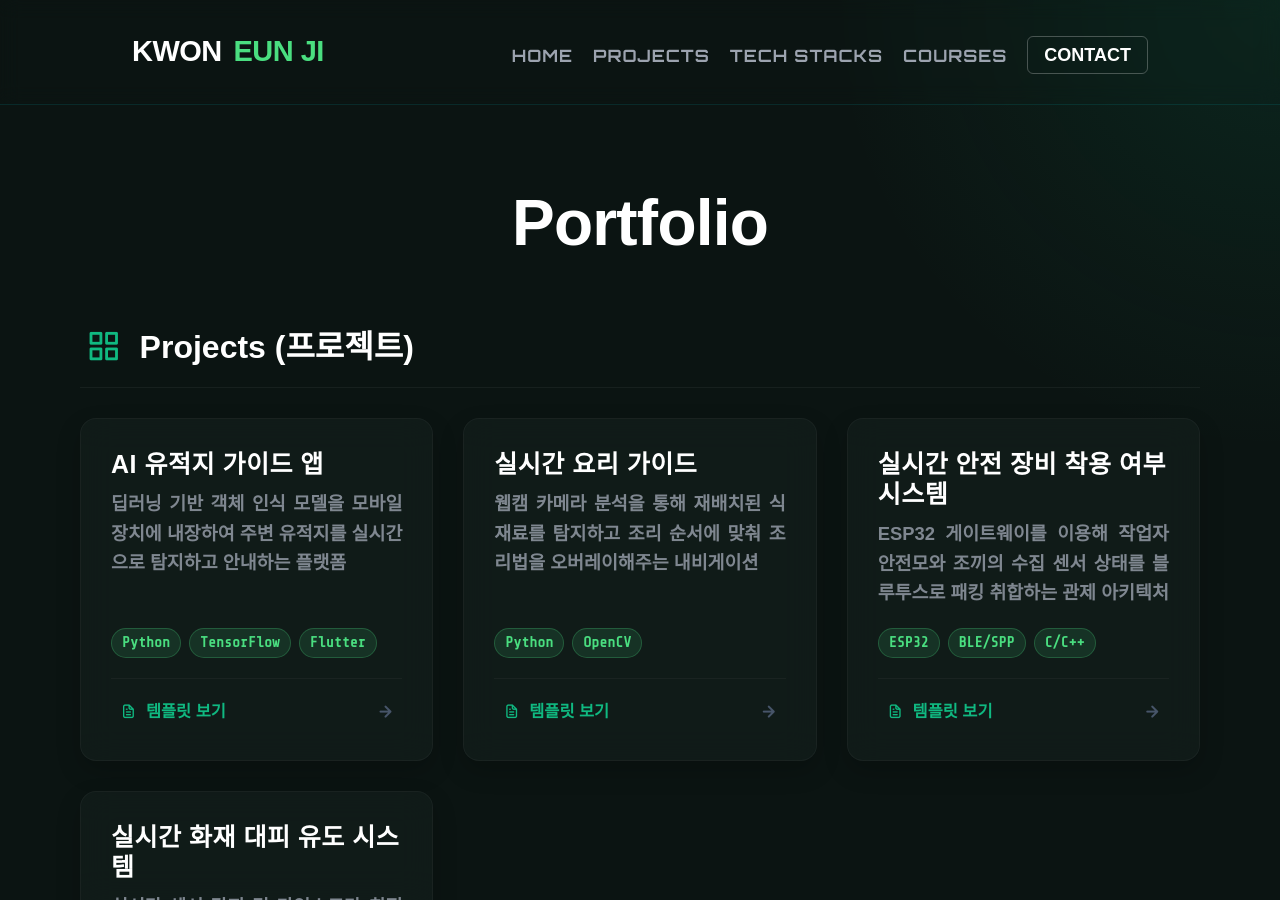
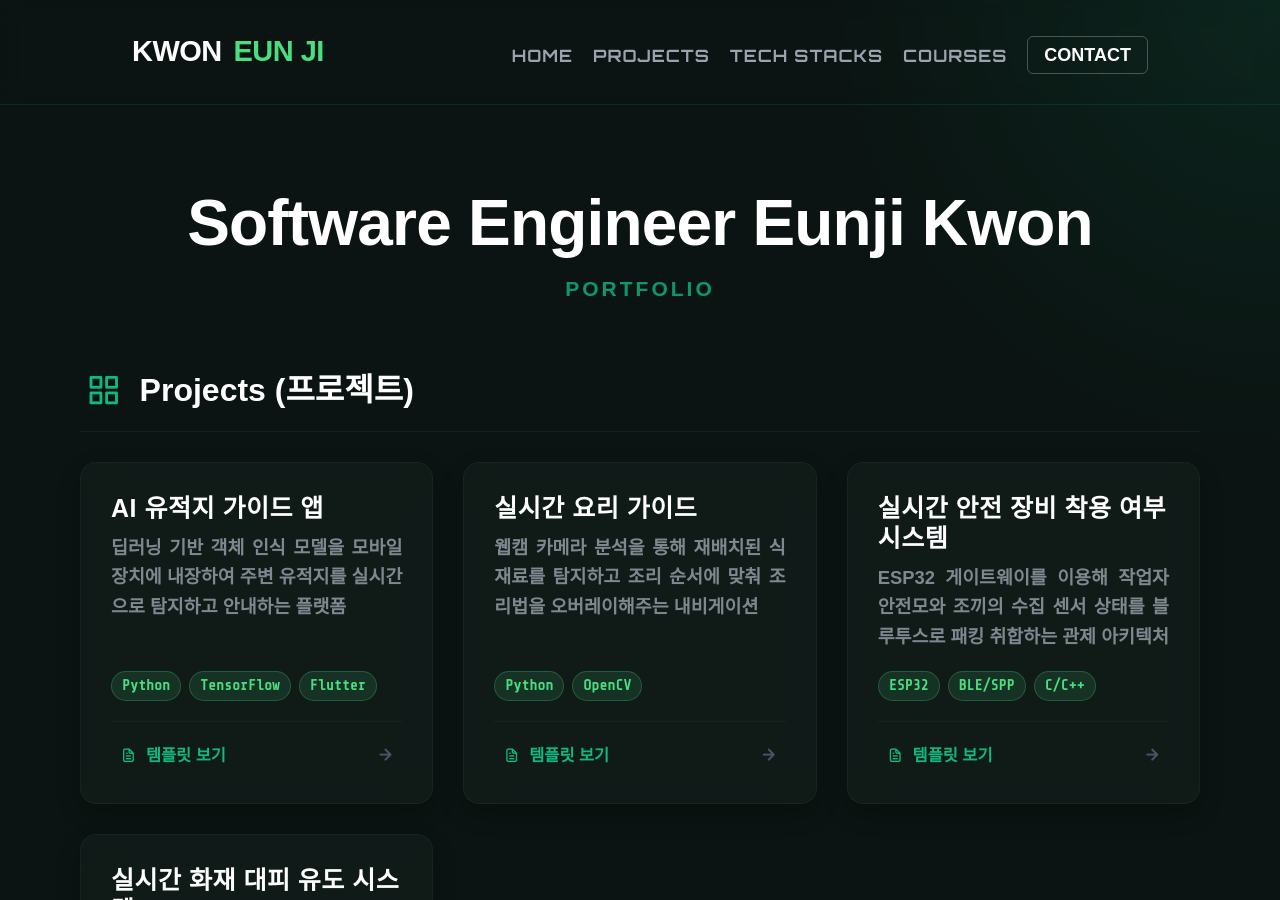
Before and after one commit to eunji021/eunji021.github.io, a Jekyll site: the page built from index.html, in a window 1280 px wide and 900 px high. Built offline with Jekyll 4.4.1, drawn with Linux system fonts in a browser that asks for light colours; nearby versions of some CDN libraries; some web fonts are replaced; comment, search, counter and statistics services are not loaded.

Commit message:
Revert "이1"
This reverts commit 8cfe816800386e7a672e1652d86d08cc7f9cf91f.

```diff
--- a/index.html
+++ b/index.html
@@ -444,7 +444,8 @@ title: Home
 
 <!-- Main Header & Hero Section -->
 <div class="hero-section-custom">
-  <h1 class="hero-title-custom">Portfolio</h1>
+  <h1 class="hero-title-custom">Software Engineer Eunji Kwon</h1>
+  <p class="hero-subtitle-custom">Portfolio</p>
 </div>
 
 <!-- Layout Wrapper -->
```
